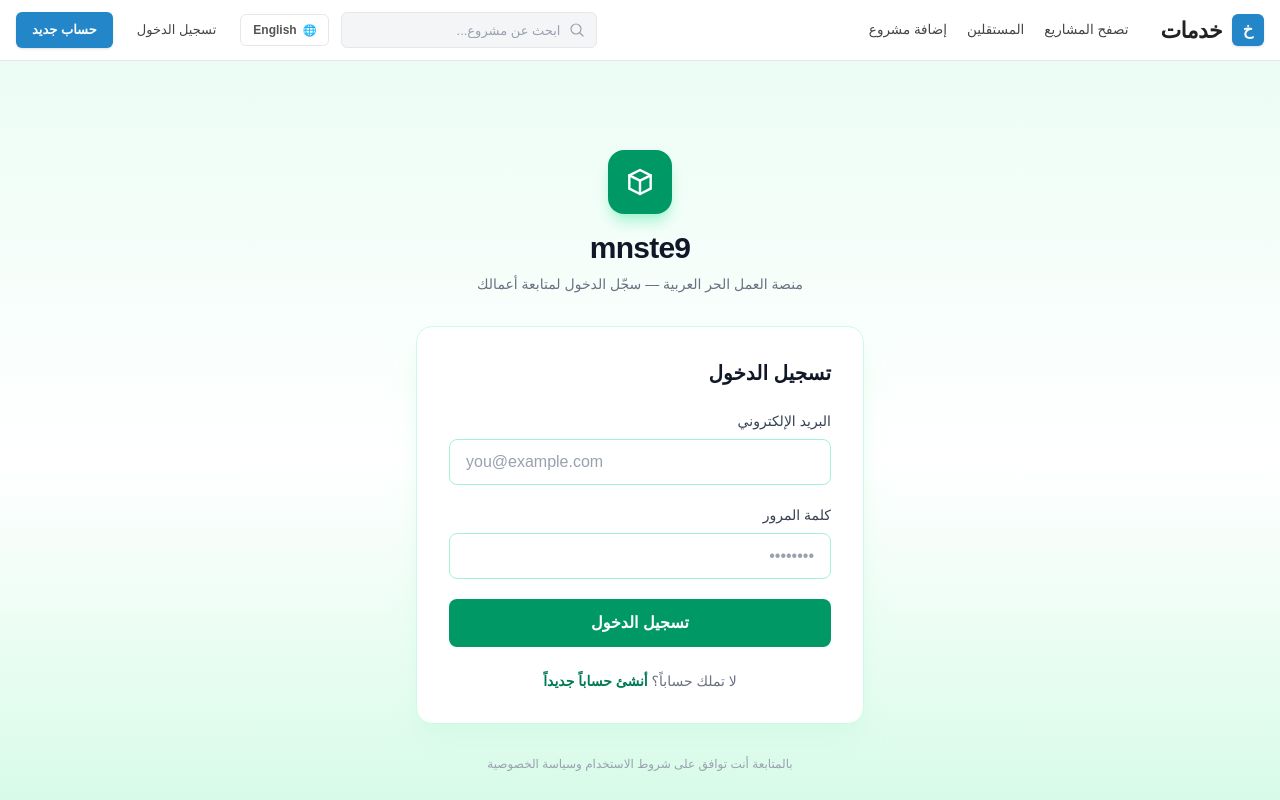
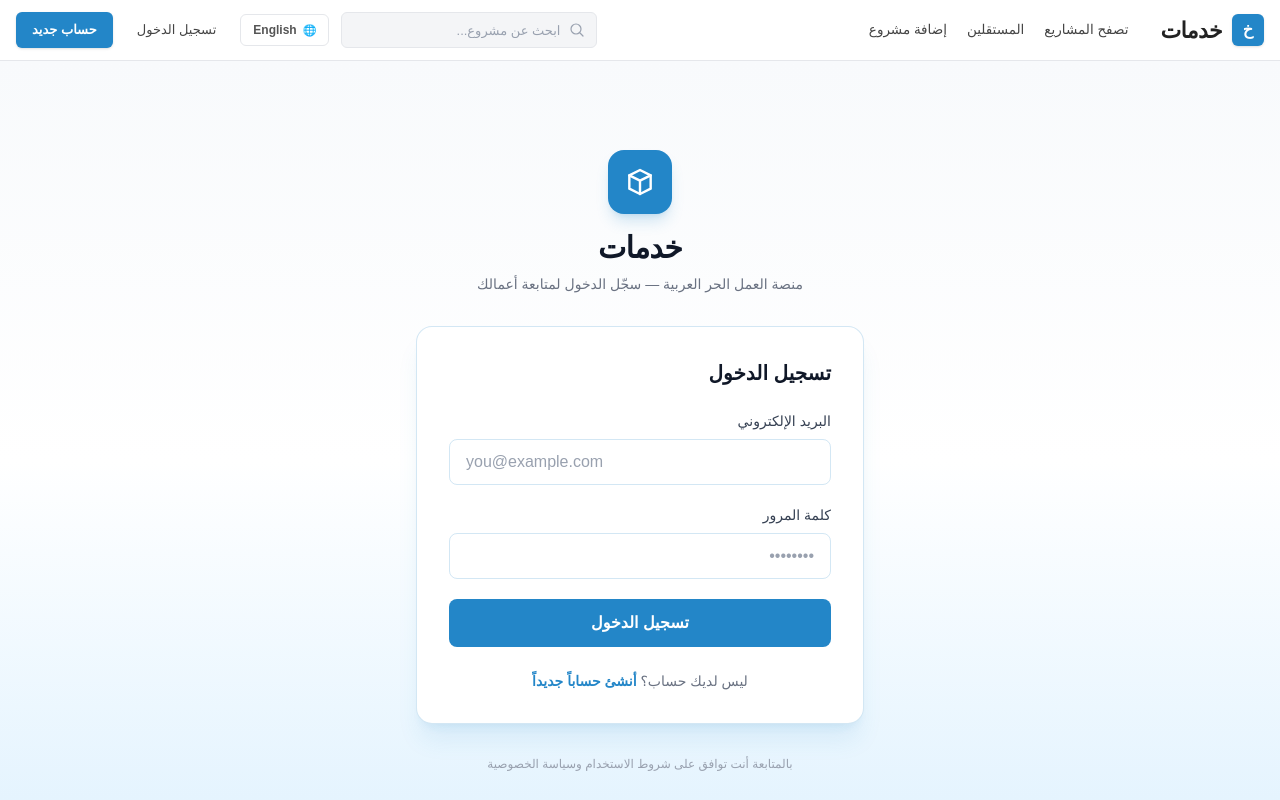
Before and after one commit to lionkaled02-glitch/mnste9, a Next.js app: page /ar/login in a window 1280 px wide. Shown: the top 800 px of the page. Built offline with nearby package versions, Linux system fonts and the light colour scheme; no server answers.

Commit message:
Update login page: خدمات + #2386c8

```diff
--- a/src/app/[locale]/login/page.tsx
+++ b/src/app/[locale]/login/page.tsx
@@ -2,12 +2,12 @@
 
 /**
  * ============================================================================
- *  mnste9 — صفحة تسجيل الدخول (/login)
+ *  خدمات — صفحة تسجيل الدخول (/login)
  * ============================================================================
- *  نموذج دخول بالبريد وكلمة المرور عبر Server Action (loginUser) مع:
- *   - عرض أخطاء التحقق لكل حقل + رسالة خطأ عامة.
- *   - حالة انتظار أثناء التنفيذ (isPending).
- *   - توجيه تلقائي بعد النجاح إلى المسار المحجوز (?from=) أو /dashboard.
+ *  - نموذج تسجيل دخول بسيط يستدعي Server Action (loginUser).
+ *  - التحقق من المدخلات عبر zod داخل الإجراء.
+ *  - عرض أخطاء الحقول + حالة الإرسال (isPending).
+ *  - التوجيه بعد النجاح إلى /dashboard أو الصفحة المطلوبة.
  * ============================================================================
  */
 
@@ -40,11 +40,11 @@ export default function LoginPage() {
   const passwordError = state.fieldErrors?.password?.[0];
 
   return (
-    <main className="flex min-h-screen items-center justify-center bg-gradient-to-b from-emerald-50 via-white to-emerald-100 px-4 py-12">
+    <main className="flex min-h-screen items-center justify-center bg-gradient-to-b from-[#f8fafc] via-white to-[#e0f2fe] px-4 py-12">
       <div className="w-full max-w-md">
         {/* الشعار */}
         <div className="mb-8 text-center">
-          <div className="mx-auto mb-4 flex h-16 w-16 items-center justify-center rounded-2xl bg-emerald-600 shadow-lg shadow-emerald-200">
+          <div className="mx-auto mb-4 flex h-16 w-16 items-center justify-center rounded-2xl bg-[#2386c8] shadow-lg shadow-[#2386c8]/20">
             <svg
               className="h-8 w-8 text-white"
               fill="none"
@@ -66,7 +66,7 @@ export default function LoginPage() {
             </svg>
           </div>
           <h1 className="text-3xl font-bold tracking-tight text-gray-900">
-            mnste9
+            خدمات
           </h1>
           <p className="mt-2 text-sm text-gray-500">
             منصة العمل الحر العربية — سجّل الدخول لمتابعة أعمالك
@@ -74,8 +74,10 @@ export default function LoginPage() {
         </div>
 
         {/* البطاقة */}
-        <section className="rounded-2xl border border-emerald-100 bg-white p-8 shadow-xl shadow-emerald-100/60">
-          <h2 className="mb-6 text-xl font-bold text-gray-900">تسجيل الدخول</h2>
+        <section className="rounded-2xl border border-[#2386c8]/20 bg-white p-8 shadow-xl shadow-[#2386c8]/10">
+          <h2 className="mb-6 text-xl font-bold text-gray-900">
+            تسجيل الدخول
+          </h2>
 
           {state.message && !state.success ? (
             <div
@@ -105,7 +107,7 @@ export default function LoginPage() {
                 className={`w-full rounded-lg border px-4 py-2.5 text-left text-gray-900 placeholder-gray-400 outline-none transition focus:ring-2 ${
                   emailError
                     ? 'border-red-300 focus:border-red-500 focus:ring-red-100'
-                    : 'border-emerald-200 focus:border-emerald-500 focus:ring-emerald-100'
+                    : 'border-[#2386c8]/20 focus:border-[#2386c8] focus:ring-[#2386c8]/20'
                 }`}
               />
               {emailError ? (
@@ -130,7 +132,7 @@ export default function LoginPage() {
                 className={`w-full rounded-lg border px-4 py-2.5 text-gray-900 placeholder-gray-400 outline-none transition focus:ring-2 ${
                   passwordError
                     ? 'border-red-300 focus:border-red-500 focus:ring-red-100'
-                    : 'border-emerald-200 focus:border-emerald-500 focus:ring-emerald-100'
+                    : 'border-[#2386c8]/20 focus:border-[#2386c8] focus:ring-[#2386c8]/20'
                 }`}
               />
               {passwordError ? (
@@ -141,17 +143,17 @@ export default function LoginPage() {
             <button
               type="submit"
               disabled={isPending}
-              className="w-full rounded-lg bg-emerald-600 px-4 py-3 font-semibold text-white transition hover:bg-emerald-700 focus:outline-none focus:ring-2 focus:ring-emerald-500 focus:ring-offset-2 disabled:cursor-not-allowed disabled:opacity-60"
+              className="w-full rounded-lg bg-[#2386c8] px-4 py-3 font-semibold text-white transition hover:bg-[#1a6da8] focus:outline-none focus:ring-2 focus:ring-[#2386c8] focus:ring-offset-2 disabled:cursor-not-allowed disabled:opacity-60"
             >
-              {isPending ? 'جارٍ تسجيل الدخول…' : 'تسجيل الدخول'}
+              {isPending ? 'جارٍ تسجيل الدخول...' : 'تسجيل الدخول'}
             </button>
           </form>
 
           <p className="mt-6 text-center text-sm text-gray-500">
-            لا تملك حساباً؟{' '}
+            ليس لديك حساب؟{' '}
             <Link
               href="/register"
-              className="font-semibold text-emerald-700 hover:text-emerald-800 hover:underline"
+              className="font-semibold text-[#2386c8] hover:text-[#1a6da8] hover:underline"
             >
               أنشئ حساباً جديداً
             </Link>
```
